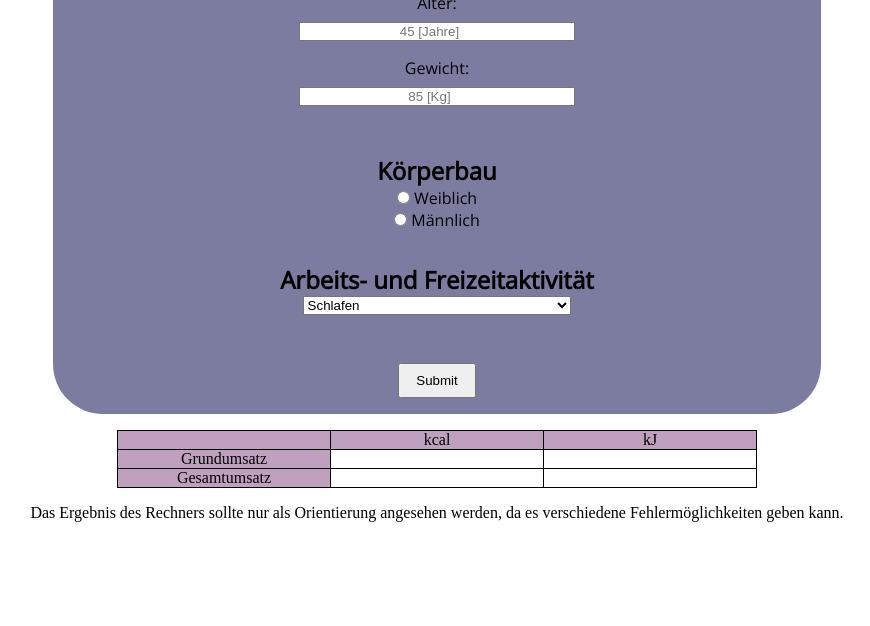
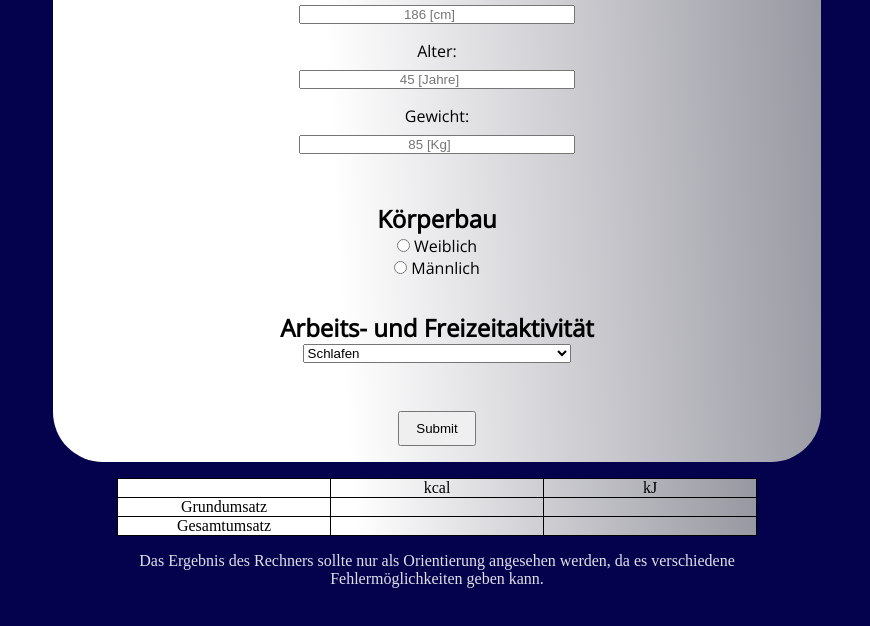
Before and after one commit to Franz-SuperCode/Kalorienrechner, a plain HTML site: page index.html in a window 1280 px wide. Shown: the part 148-774 px from the top of the page, without its empty margins (203-1073 px from the left). Drawn offline with Linux system fonts and the light colour scheme.

Commit message:
farben geaendert

```diff
--- a/assets/scss/style.scss
+++ b/assets/scss/style.scss
@@ -9,19 +9,32 @@
     src: url("../fonts/OpenSans-Regular.ttf");
 }
 
+body {
+
+    height: 100vh;
+    background-color: rgb(4, 2, 77);
+    color: rgba(255, 255, 255, 0.879);
+
     main {
         display: flex;
         flex-direction: column;
         justify-content: center;
         align-items: center;
 
+        p {
+            text-align: center;
+            width: 55%;
+            margin-bottom: 1rem;
+        }
 
         form {
+            margin-top: 3rem;
             text-align: center;
             width: 60%;
-        background-color: rgb(124, 124, 161);
+            background: linear-gradient(87deg, rgb(255 255 255) 0%, rgb(255 255 255) 37%, rgb(150 151 160) 100%);
             border-radius: 50px;
             font-family: openSans;
+            color: black;
 
             #inputs {
                 display: flex;
@@ -32,6 +45,7 @@ main {
 
                 input {
                     text-align: center;
+
                     margin-bottom: 1rem;
                     margin-top: 0.5rem;
                     width: 60%;
@@ -70,11 +84,14 @@ main {
 
         table {
             border-collapse: collapse;
-        border-radius: 25px;
             width: 50%;
             margin: 1rem 0;
             text-align: center;
             table-layout: fixed;
+            font-size: 2rem;
+            background: linear-gradient(87deg, rgb(255, 255, 255) 0%, rgb(255, 255, 255) 37%, rgb(150, 151, 160) 100%);
+            color: black;
+            ;
 
             td {
                 border: 1px solid black;
@@ -85,5 +102,8 @@ main {
     }
 
     .backgroundColor {
-    background-color: rgb(191, 160, 190);
+
+        font-size: 1rem;
     }
+
+}
```
Also changed, not shown: assets/css/style.css, 1 other file. Lines whose indentation alone changed are shown as unchanged.
